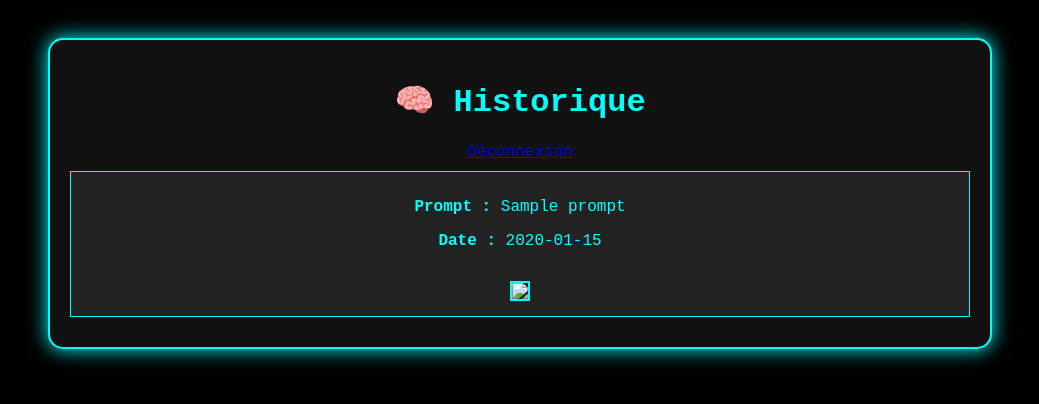
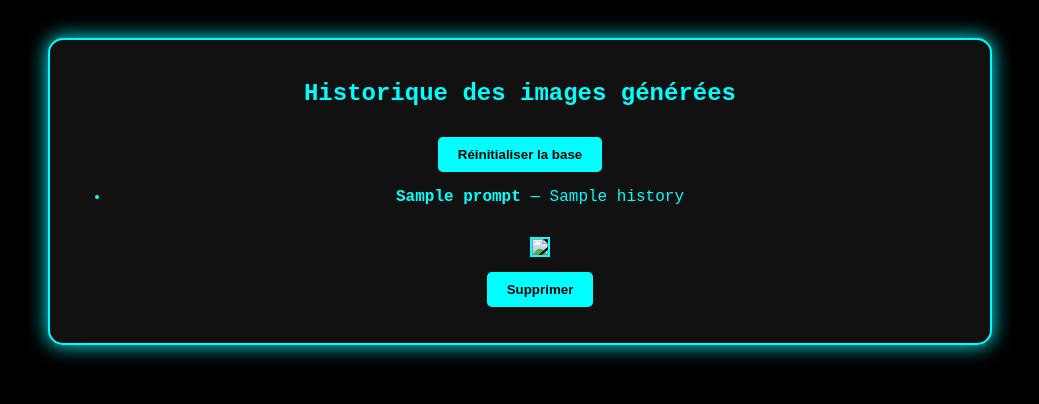
Before and after one commit to trh4ckn0n/dallgen, a Flask app: template templates/admin.html in a window 1280 px wide. Shown: the top 404 px of the page, without its empty margins (120-1159 px from the left). Run offline with Flask 3, Linux system fonts and the light colour scheme; the template is opened without the code that fills it: most values are stand-ins (such as "Sample title", 1, 10 or a date in 2020).

Commit message:
Update admin.html

```diff
--- a/templates/admin.html
+++ b/templates/admin.html
@@ -7,15 +7,22 @@
 </head>
 <body>
     <div class="container">
-        <h1>🧠 Historique</h1>
-<a href="/logout">Déconnexion</a>
-{% for prompt, url, time in history %}
-    <div class="card">
-        <p><b>Prompt :</b> {{ prompt }}</p>
-        <p><b>Date :</b> {{ time }}</p>
-        <img src="{{ url }}" width="300">
-    </div>
-{% endfor %}
+<h2>Historique des images générées</h2>
+<form method="post" action="/admin/reset" onsubmit="return confirm('Réinitialiser la base ?')">
+    <button type="submit">Réinitialiser la base</button>
+</form>
+
+<ul>
+    {% for id, prompt, url, ts in history %}
+        <li>
+            <p><b>{{ prompt }}</b> — {{ ts }}</p>
+            <img src="{{ url }}" width="300">
+            <form method="post" action="/admin/delete/{{ id }}">
+                <button type="submit">Supprimer</button>
+            </form>
+        </li>
+    {% endfor %}
+</ul>
     </div>
 </body>
 </html>
```
